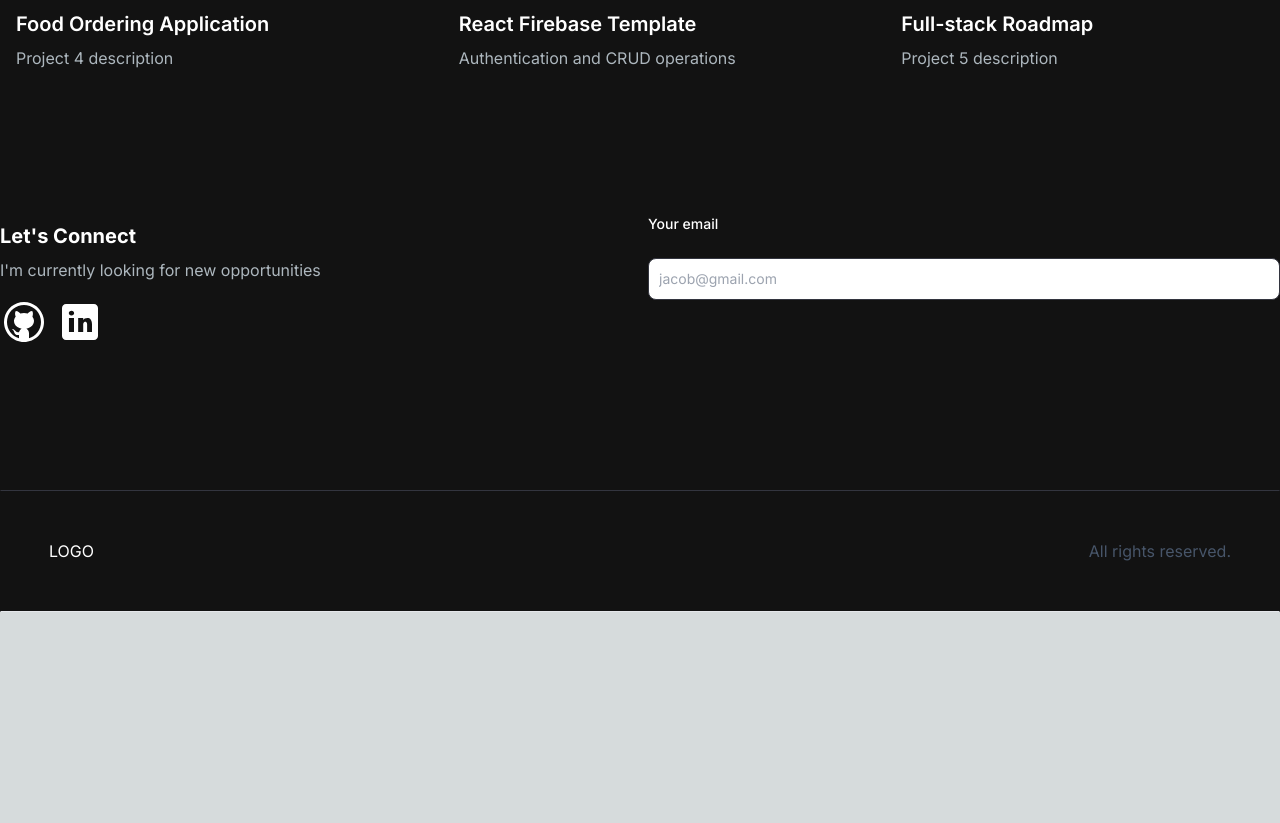
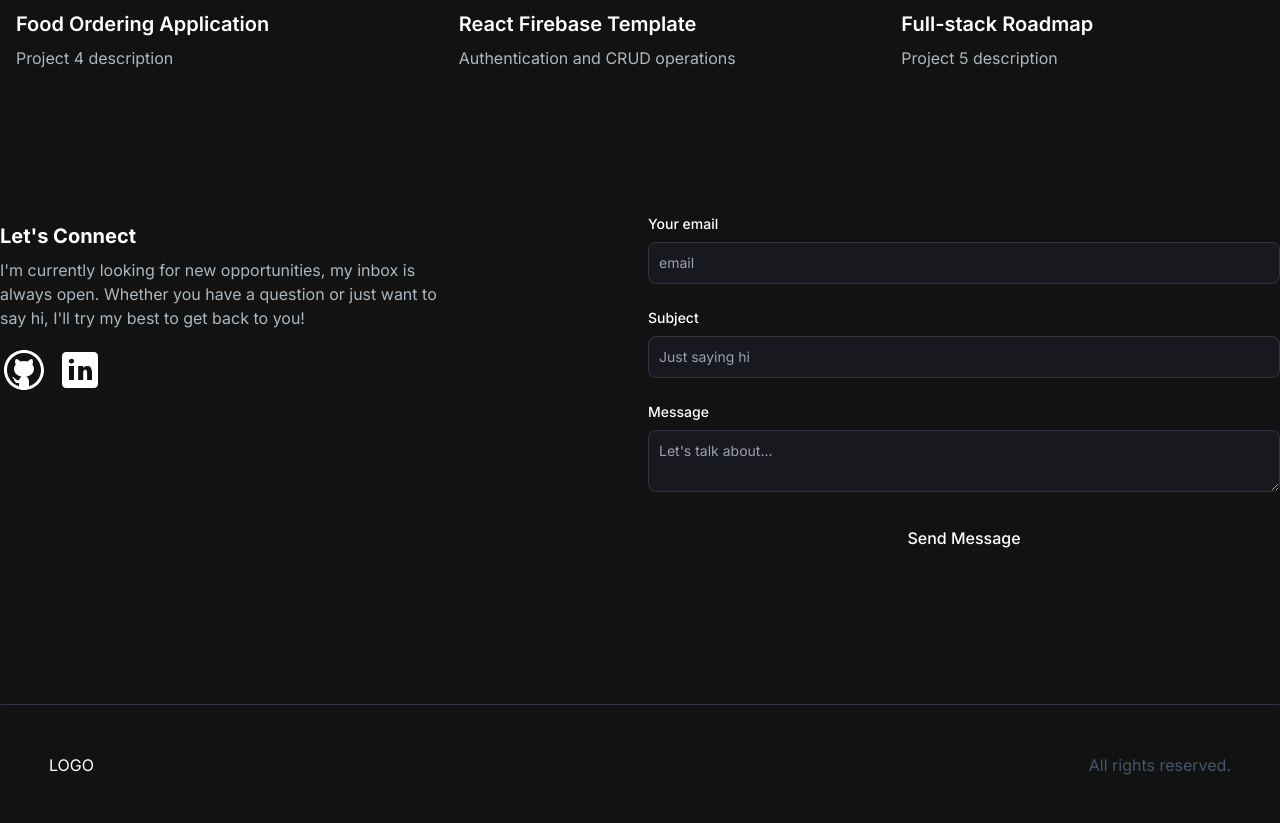
Before and after one commit to Nistavilo/my-portfolio, a Next.js app: page / in a window 1280 px wide. Shown: the part 1970-2793 px from the top of the page. Before the commit the page ends 2582 px from the top, so only its background shows below. Built offline with nearby package versions, Linux system fonts and the light colour scheme.

Commit message:
emailsection

```diff
--- a/src/app/components/EmailSection.jsx
+++ b/src/app/components/EmailSection.jsx
@@ -6,17 +6,58 @@
 import Image from "next/image";
 
 const EmailSection = () => {
+  const [emailSubmitted, setEmailSubmitted] = useState(false);
+
+  const handleSubmit = async (e) => {
+    e.preventDefault();
+    const data = {
+      email: e.target.email.value,
+      subject: e.target.subject.value,
+      message: e.target.message.value,
+    };
+    const JSONdata = JSON.stringify(data);
+    const endpoint = "/api/send";
+
+    // Form the request for sending data to the server.
+    const options = {
+      // The method is POST because we are sending data.
+      method: "POST",
+      // Tell the server we're sending JSON.
+      headers: {
+        "Content-Type": "application/json",
+      },
+      // Body of the request is the JSON data we created above.
+      body: JSONdata,
+    };
+
+    const response = await fetch(endpoint, options);
+    const resData = await response.json();
+
+    if (response.status === 200) {
+      console.log("Message sent.");
+      setEmailSubmitted(true);
+    }
+  };
+
   return (
-    <section className='grid md:grid-cols-2 my-12 md:my-12 py-24 gap-4'>
-        <div>
-            <h5 className='text-xl font-bold text-white my-2'>Let's Connect</h5>
-            <p className='text-[#ADB7BE] mb-4 max-w-md'>
-            {""}
-            I'm currently looking for new opportunities
+    <section
+      id="contact"
+      className="grid md:grid-cols-2 my-12 md:my-12 py-24 gap-4 relative"
+    >
+      <div className="bg-[radial-gradient(ellipse_at_center,_var(--tw-gradient-stops))] from-primary-900 to-transparent rounded-full h-80 w-80 z-0 blur-lg absolute top-3/4 -left-4 transform -translate-x-1/2 -translate-1/2"></div>
+      <div className="z-10">
+        <h5 className="text-xl font-bold text-white my-2">
+          Let&apos;s Connect
+        </h5>
+        <p className="text-[#ADB7BE] mb-4 max-w-md">
+          {" "}
+          I&apos;m currently looking for new opportunities, my inbox is always
+          open. Whether you have a question or just want to say hi, I&apos;ll
+          try my best to get back to you!
         </p>
-            <div className='socials flex flex-row gap-2'>
+        <div className="socials flex flex-row gap-2">
           <Link href="github.com">
-                    <Image src={GithubIcon} alt="Github Icon"/>
+            <Image src={GithubIcon} alt="Github Icon" />
           </Link>
           <Link href="linkedin.com">
             <Image src={LinkedinIcon} alt="Linkedin Icon" />
@@ -24,21 +65,69 @@
         </div>
       </div>
       <div>
-            <form className="flex flex-col gap-4">
+        {emailSubmitted ? (
+          <p className="text-green-500 text-sm mt-2">
+            Email sent successfully!
+          </p>
+        ) : (
+          <form className="flex flex-col" onSubmit={handleSubmit}>
+            <div className="mb-6">
               <label
                 htmlFor="email"
-                className="text-white block mb-2 text-sm font-medium">Your email</label>
+                className="text-white block mb-2 text-sm font-medium"
+              >
+                Your email
+              </label>
               <input
+                name="email"
                 type="email"
                 id="email"
                 required
-                placeholder="jacob@gmail.com"
-                className="bg-[#1819E] border border-[#33353F] placeholder:-[#9CA2A9] text-gray-100 text-sm rounded-lg block w-full p-2.5"
+                className="bg-[#18191E] border border-[#33353F] placeholder-[#9CA2A9] text-gray-100 text-sm rounded-lg block w-full p-2.5"
+                placeholder="email"
               />
+            </div>
+            <div className="mb-6">
+              <label
+                htmlFor="subject"
+                className="text-white block text-sm mb-2 font-medium"
+              >
+                Subject
+              </label>
+              <input
+                name="subject"
+                type="text"
+                id="subject"
+                required
+                className="bg-[#18191E] border border-[#33353F] placeholder-[#9CA2A9] text-gray-100 text-sm rounded-lg block w-full p-2.5"
+                placeholder="Just saying hi"
+              />
+            </div>
+            <div className="mb-6">
+              <label
+                htmlFor="message"
+                className="text-white block text-sm mb-2 font-medium"
+              >
+                Message
+              </label>
+              <textarea
+                name="message"
+                id="message"
+                className="bg-[#18191E] border border-[#33353F] placeholder-[#9CA2A9] text-gray-100 text-sm rounded-lg block w-full p-2.5"
+                placeholder="Let's talk about..."
+              />
+            </div>
+            <button
+              type="submit"
+              className="bg-primary-500 hover:bg-primary-600 text-white font-medium py-2.5 px-5 rounded-lg w-full"
+            >
+              Send Message
+            </button>
           </form>
+        )}
       </div>
     </section>
-  )
-}
+  );
+};
 
-export default EmailSection
+export default EmailSection;
```
Lines whose indentation alone changed are shown as unchanged.
